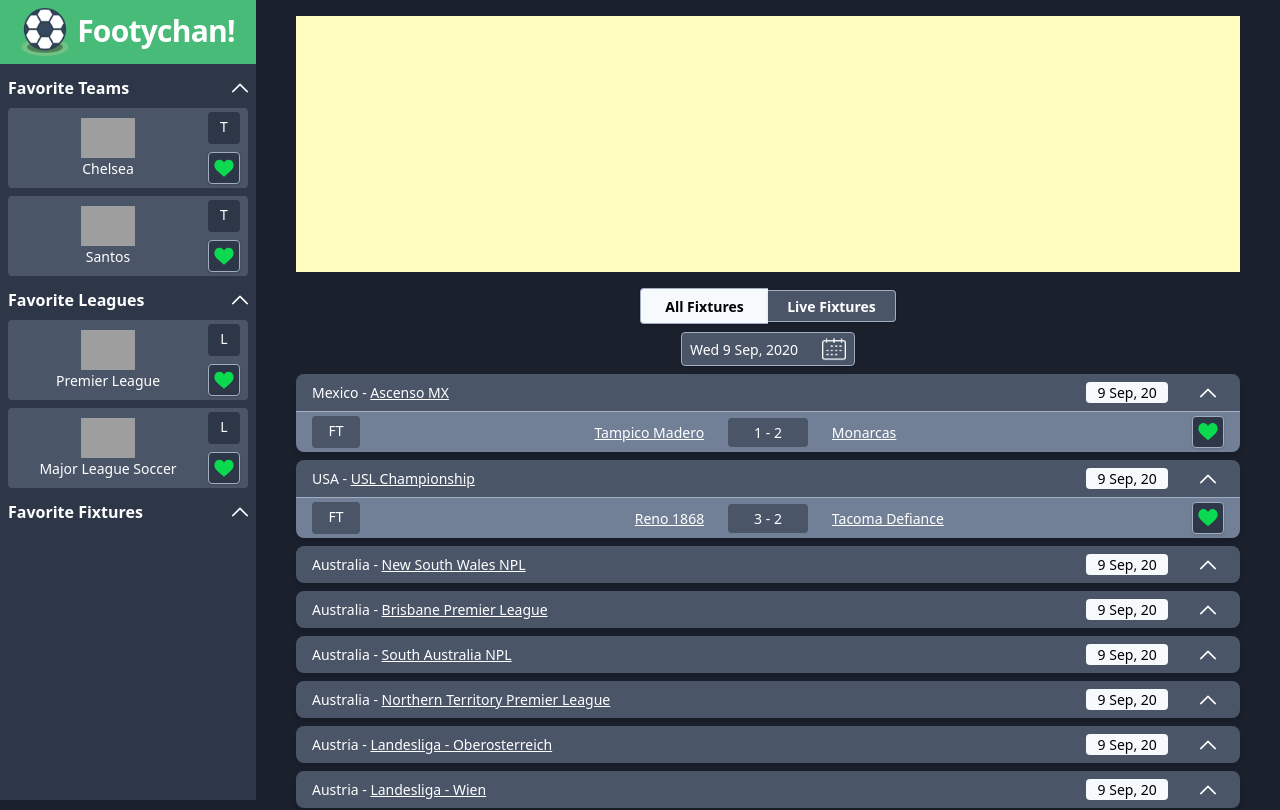
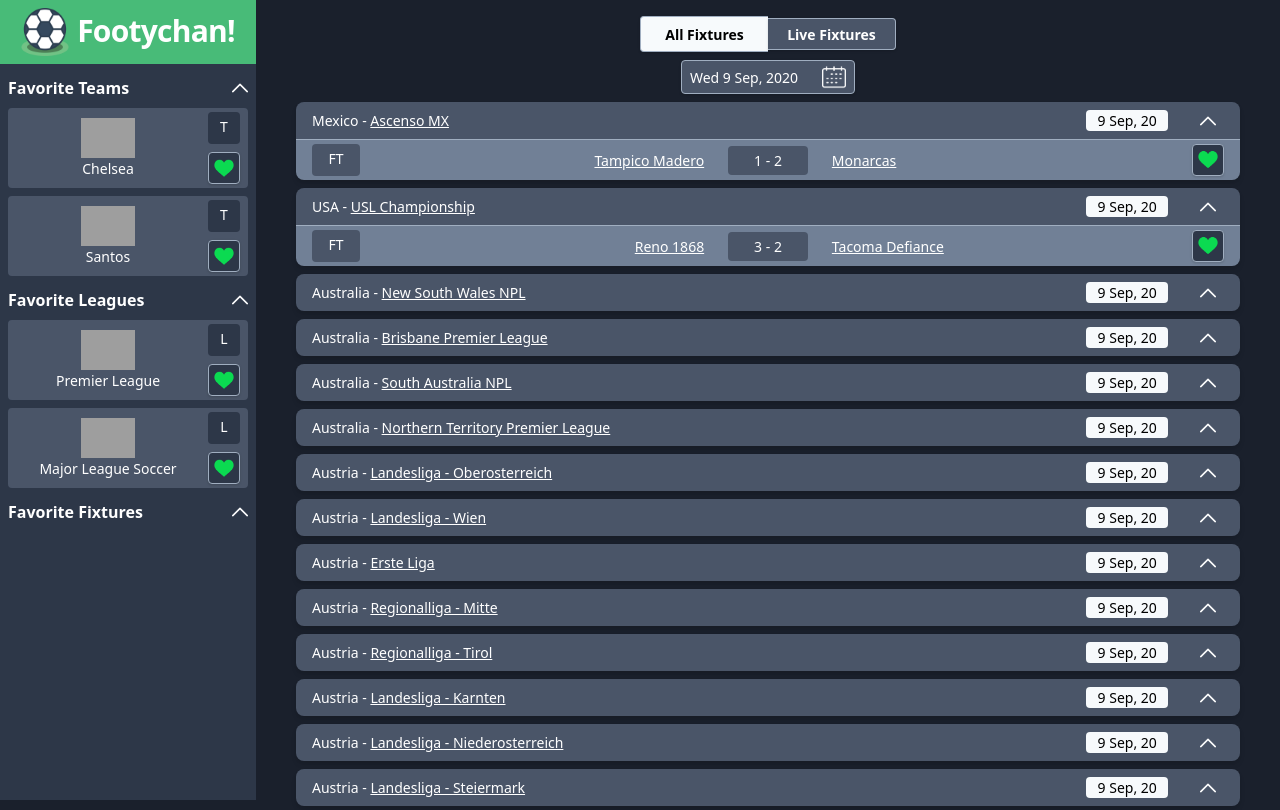
Before and after one commit to sesan07/football-site, an Angular app: page /home in a window 1280 px wide. Shown: the top 810 px of the page. Built offline with nearby package versions, Linux system fonts and the light colour scheme; grey boxes are pictures that could not be loaded.

Commit message:
removed news

```diff
--- a/src/app/app.module.ts
+++ b/src/app/app.module.ts
@@ -6,8 +6,6 @@
 import {AuthInterceptorService} from './shared/services/auth-interceptor.service';
 import { SidebarComponent } from './sidebar/sidebar.component';
 import { SearchComponent } from './search/search.component';
-import { NewsComponent } from './home/news/news.component';
-import { HomeFixturesComponent } from './home/home-fixtures/home-fixtures.component';
 import { FixtureGroupComponent } from './shared/components/fixture-group/fixture-group.component';
 import { FixtureItemComponent } from './shared/components/fixture-group/fixture-item/fixture-item.component';
 import { TeamComponent } from './team/team.component';
@@ -45,8 +43,6 @@
     AppComponent,
     SidebarComponent,
     SearchComponent,
-    NewsComponent,
-    HomeFixturesComponent,
     FixtureGroupComponent,
     FixtureItemComponent,
     TeamComponent,
--- a/src/app/home/home-fixtures/home-fixtures.component.html
+++ /dev/null
@@ -1,32 +0,0 @@
-<div #container>
-<!-- Toggle -->
-  <div class="mb-2">
-    <app-tab-toggle [buttonLabels]="toggleOptions"
-                    (activeChanged)="onToggleButtonClicked($event)">
-    </app-tab-toggle>
-  </div>
-
-<!--  All Fixtures-->
-  <div *ngIf="activeToggleIndex === 0">
-    <app-date-picker [startDate]="allFixturesDate"
-                     (dateSelected)="onDateSelected($event)">
-    </app-date-picker>
-
-    <app-fixture-group *ngFor="let fixtureGroup of allFixtureGroups"
-                       [fixtureGroup]="fixtureGroup"
-                       [date]="getAllFixturesDate()"
-                       [isCompactView]="isCompactView"
-                       [isCollapsed]="!fixtureGroup.isFavorite">
-    </app-fixture-group>
-  </div>
-<!--  Live Fixtures-->
-  <div *ngIf="activeToggleIndex === 1">
-    <app-fixture-group *ngFor="let fixtureGroup of liveFixtureGroups"
-                       [fixtureGroup]="fixtureGroup"
-                       [date]="getLiveDate()"
-                       [isCompactView]="isCompactView"
-                       [isCollapsed]="!fixtureGroup.isFavorite">
-    </app-fixture-group>
-  </div>
-
-</div>
--- a/src/app/home/home-fixtures/home-fixtures.component.ts
+++ /dev/null
@@ -1,80 +0,0 @@
-import {AfterViewInit, Component, ElementRef, HostListener, OnDestroy, OnInit, ViewChild} from '@angular/core';
-import {RepositoryService} from '../../shared/services/repository.service';
-import {Fixture, FixtureGroup} from '../../shared/models/fixture.model';
-import {Subscription} from 'rxjs';
-import {DatePipe} from '@angular/common';
-import {FixtureService} from '../../shared/services/fixture.service';
-
-@Component({
-  selector: 'app-home-fixtures',
-  templateUrl: './home-fixtures.component.html',
-  styleUrls: ['./home-fixtures.component.scss']
-})
-export class HomeFixturesComponent implements OnInit, AfterViewInit, OnDestroy {
-
-  toggleOptions: [string, string] = ['All Fixtures', 'Live Fixtures'];
-  activeToggleIndex = 0;
-  allFixtureGroups: FixtureGroup[] = [];
-  liveFixtureGroups: FixtureGroup[] = [];
-
-  @ViewChild('container') container: ElementRef;
-  readonly COMPACT_WIDTH = 720;
-  isCompactView = false;
-
-  allFixturesDate = new Date();
-
-  private allFixturesSubscription: Subscription;
-  private liveFixturesSubscription: Subscription;
-
-  constructor(private repositoryService: RepositoryService, private fixtureService: FixtureService, private datePipe: DatePipe) { }
-
-  ngOnInit(): void {
-    this.repositoryService.getAllFixtures(this.datePipe.transform(this.allFixturesDate, 'yyyy-MM-dd'));
-    this.repositoryService.getLiveFixtures();
-
-    this.allFixturesSubscription = this.repositoryService.allFixturesSubject.subscribe((allFixtures: Fixture[]) => {
-      this.allFixtureGroups = this.fixtureService.getFixtureGroups(allFixtures);
-    });
-
-    this.liveFixturesSubscription = this.repositoryService.liveFixturesSubject.subscribe((liveFixtures: Fixture[]) => {
-      this.liveFixtureGroups = this.fixtureService.getFixtureGroups(liveFixtures);
-    });
-
-  }
-
-  ngAfterViewInit(): void {
-    this.updateCompactView();
-  }
-
-  updateCompactView() {
-    this.isCompactView = this.container.nativeElement.offsetWidth <= this.COMPACT_WIDTH;
-  }
-
-  @HostListener('window:resize')
-  onResize() {
-    this.updateCompactView();
-  }
-
-  onToggleButtonClicked(index: number) {
-    this.activeToggleIndex = index;
-  }
-
-  onDateSelected(date: Date) {
-    this.allFixturesDate = date;
-    this.repositoryService.getAllFixtures(this.datePipe.transform(this.allFixturesDate, 'yyyy-MM-dd'));
-  }
-
-  getAllFixturesDate() {
-    return this.allFixturesDate;
-  }
-
-  getLiveDate() {
-    return new Date();
-  }
-
-  ngOnDestroy(): void {
-    this.allFixturesSubscription.unsubscribe();
-    this.liveFixturesSubscription.unsubscribe();
-  }
-
-}
--- a/src/app/home/home.component.html
+++ b/src/app/home/home.component.html
@@ -1,4 +1,32 @@
-<div class="mb-4">
-  <app-news></app-news>
+<div #container>
+  <!-- Toggle -->
+  <div class="mb-2">
+    <app-tab-toggle [buttonLabels]="toggleOptions"
+                    (activeChanged)="onToggleButtonClicked($event)">
+    </app-tab-toggle>
+  </div>
+
+  <!--  All Fixtures-->
+  <div *ngIf="activeToggleIndex === 0">
+    <app-date-picker [startDate]="allFixturesDate"
+                     (dateSelected)="onDateSelected($event)">
+    </app-date-picker>
+
+    <app-fixture-group *ngFor="let fixtureGroup of allFixtureGroups"
+                       [fixtureGroup]="fixtureGroup"
+                       [date]="getAllFixturesDate()"
+                       [isCompactView]="isCompactView"
+                       [isCollapsed]="!fixtureGroup.isFavorite">
+    </app-fixture-group>
+  </div>
+  <!--  Live Fixtures-->
+  <div *ngIf="activeToggleIndex === 1">
+    <app-fixture-group *ngFor="let fixtureGroup of liveFixtureGroups"
+                       [fixtureGroup]="fixtureGroup"
+                       [date]="getLiveDate()"
+                       [isCompactView]="isCompactView"
+                       [isCollapsed]="!fixtureGroup.isFavorite">
+    </app-fixture-group>
+  </div>
+
 </div>
-<app-home-fixtures></app-home-fixtures>
--- a/src/app/home/home.component.ts
+++ b/src/app/home/home.component.ts
@@ -1,15 +1,80 @@
-import { Component, OnInit } from '@angular/core';
+import {AfterViewInit, Component, ElementRef, HostListener, OnDestroy, OnInit, ViewChild} from '@angular/core';
+import {Fixture, FixtureGroup} from '../shared/models/fixture.model';
+import {Subscription} from 'rxjs';
+import {RepositoryService} from '../shared/services/repository.service';
+import {FixtureService} from '../shared/services/fixture.service';
+import {DatePipe} from '@angular/common';
 
 @Component({
   selector: 'app-home',
   templateUrl: './home.component.html',
   styleUrls: ['./home.component.scss']
 })
-export class HomeComponent implements OnInit {
+export class HomeComponent implements OnInit, AfterViewInit, OnDestroy {
 
-  constructor() { }
+  toggleOptions: [string, string] = ['All Fixtures', 'Live Fixtures'];
+  activeToggleIndex = 0;
+  allFixtureGroups: FixtureGroup[] = [];
+  liveFixtureGroups: FixtureGroup[] = [];
+
+  @ViewChild('container') container: ElementRef;
+  readonly COMPACT_WIDTH = 720;
+  isCompactView = false;
+
+  allFixturesDate = new Date();
+
+  private allFixturesSubscription: Subscription;
+  private liveFixturesSubscription: Subscription;
+
+  constructor(private repositoryService: RepositoryService, private fixtureService: FixtureService, private datePipe: DatePipe) { }
 
   ngOnInit(): void {
+    this.repositoryService.getAllFixtures(this.datePipe.transform(this.allFixturesDate, 'yyyy-MM-dd'));
+    this.repositoryService.getLiveFixtures();
+
+    this.allFixturesSubscription = this.repositoryService.allFixturesSubject.subscribe((allFixtures: Fixture[]) => {
+      this.allFixtureGroups = this.fixtureService.getFixtureGroups(allFixtures);
+    });
+
+    this.liveFixturesSubscription = this.repositoryService.liveFixturesSubject.subscribe((liveFixtures: Fixture[]) => {
+      this.liveFixtureGroups = this.fixtureService.getFixtureGroups(liveFixtures);
+    });
+
+  }
+
+  ngAfterViewInit(): void {
+    this.updateCompactView();
+  }
+
+  updateCompactView() {
+    this.isCompactView = this.container.nativeElement.offsetWidth <= this.COMPACT_WIDTH;
+  }
+
+  @HostListener('window:resize')
+  onResize() {
+    this.updateCompactView();
+  }
+
+  onToggleButtonClicked(index: number) {
+    this.activeToggleIndex = index;
+  }
+
+  onDateSelected(date: Date) {
+    this.allFixturesDate = date;
+    this.repositoryService.getAllFixtures(this.datePipe.transform(this.allFixturesDate, 'yyyy-MM-dd'));
+  }
+
+  getAllFixturesDate() {
+    return this.allFixturesDate;
+  }
+
+  getLiveDate() {
+    return new Date();
+  }
+
+  ngOnDestroy(): void {
+    this.allFixturesSubscription.unsubscribe();
+    this.liveFixturesSubscription.unsubscribe();
   }
 
 }
--- a/src/app/home/news/news.component.html
+++ /dev/null
@@ -1 +0,0 @@
-<div class="h-64 mb-2 bg-yellow-200"></div>
--- a/src/app/home/news/news.component.ts
+++ /dev/null
@@ -1,15 +0,0 @@
-import { Component, OnInit } from '@angular/core';
-
-@Component({
-  selector: 'app-news',
-  templateUrl: './news.component.html',
-  styleUrls: ['./news.component.scss']
-})
-export class NewsComponent implements OnInit {
-
-  constructor() { }
-
-  ngOnInit(): void {
-  }
-
-}
```
Also changed, not shown: src/app/home/home-fixtures/home-fixtures.component.scss (deleted), src/app/home/news/news.component.scss (deleted).
